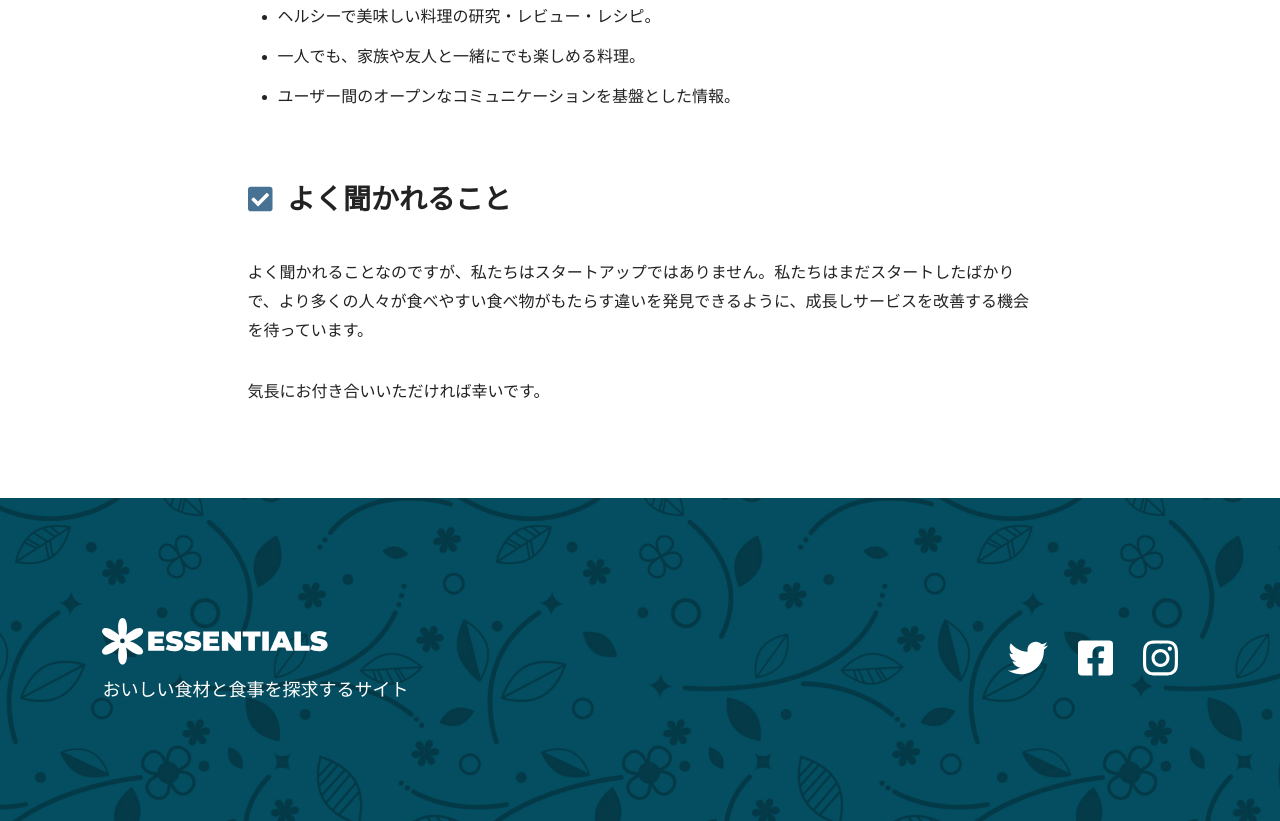
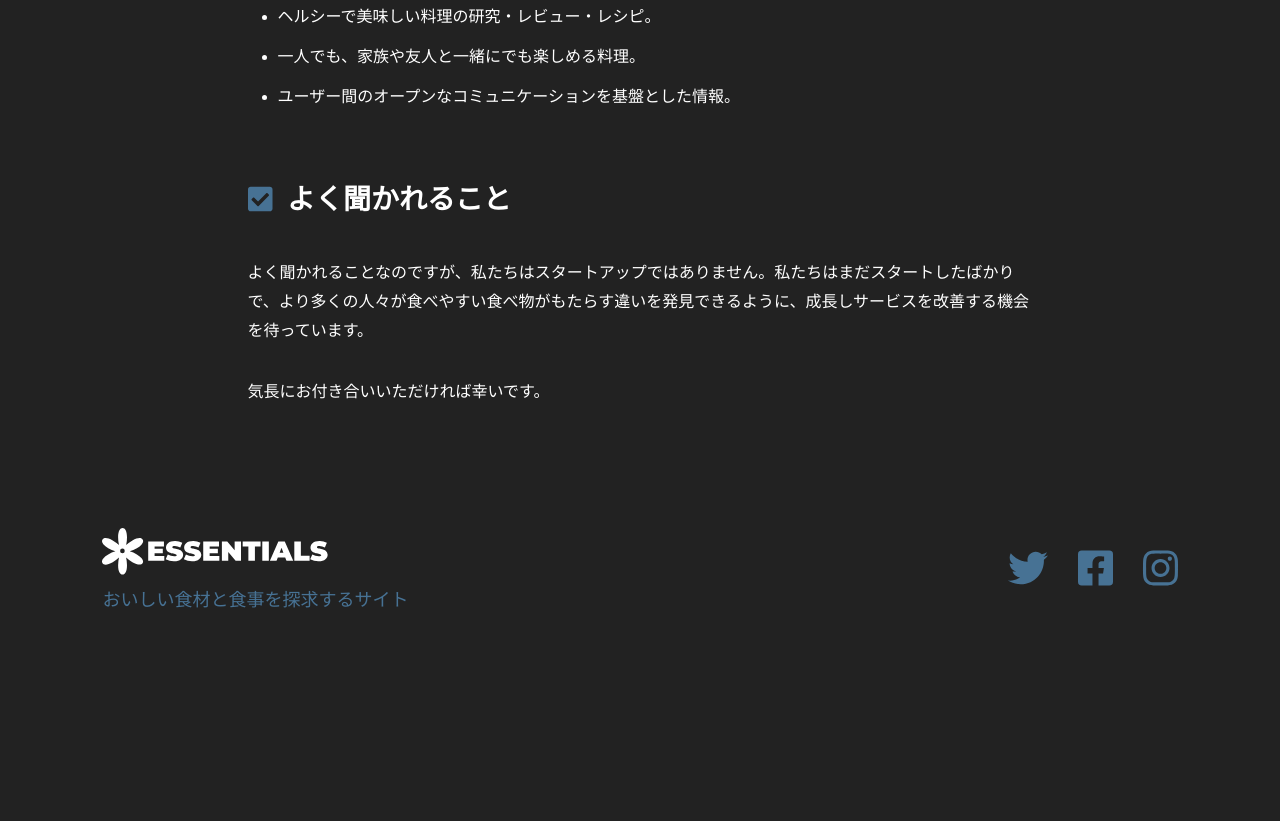
Before and after one commit to bly0099/bly-dental, a Gatsby site: page /about/ in a window 1280 px wide. Shown: the part 1142-1963 px from the top of the page. After the commit the page ends 1783 px from the top, so only its background shows below. Built offline with nearby package versions, Linux system fonts and the light colour scheme; Gatsby itself is replaced by a stand-in of ours.

Commit message:
変更CSS

```diff
--- a/package.json
+++ b/package.json
@@ -23,6 +23,7 @@
     "@fortawesome/free-solid-svg-icons": "^5.13.1",
     "@fortawesome/react-fontawesome": "^0.1.11",
     "gatsby": "^2.22.15",
+    "gatsby-cli": "^2.12.50",
     "gatsby-image": "^2.4.7",
     "gatsby-plugin-feed": "^2.5.5",
     "gatsby-plugin-manifest": "^2.4.12",
--- a/src/components/footer.js
+++ b/src/components/footer.js
@@ -1,6 +1,6 @@
 import React from "react"
-import { graphql, useStaticQuery, Link } from "gatsby"
-import Img from "gatsby-image"
+import { Link } from "gatsby"
+// import Img from "gatsby-image"
 
 import { FontAwesomeIcon } from "@fortawesome/react-fontawesome"
 import {
@@ -10,17 +10,17 @@ import {
 } from "@fortawesome/free-brands-svg-icons"
 
 export default () => {
-  const data = useStaticQuery(graphql`
-    query {
-      pattern: file(relativePath: { eq: "pattern.jpg" }) {
-        childImageSharp {
-          fluid(maxWidth: 1920, quality: 90) {
-            ...GatsbyImageSharpFluid_withWebp
-          }
-        }
-      }
-    }
-  `)
+  // const data = useStaticQuery(graphql`
+  //   query {
+  //     pattern: file(relativePath: { eq: "pattern.jpg" }) {
+  //       childImageSharp {
+  //         fluid(maxWidth: 1920, quality: 90) {
+  //           ...GatsbyImageSharpFluid_withWebp
+  //         }
+  //       }
+  //     }
+  //   }
+  // `)
 
   return (
     <footer className="footer">
@@ -63,13 +63,13 @@ export default () => {
           </li>
         </ul>
       </div>
-      <div className="back">
+      {/* <div className="back">
         <Img
           fluid={data.pattern.childImageSharp.fluid}
           alt=""
           style={{ height: "100%" }}
         />
-      </div>
+      </div> */}
     </footer>
   )
 }
--- a/src/components/header.js
+++ b/src/components/header.js
@@ -31,6 +31,10 @@ export default () => (
             <li>
               <Link to={`/blog/`}>BLOG</Link>
             </li>
+            <li>
+              SEMINAR
+              {/* <Link to={`/blog/`}>BLOG</Link> */}
+            </li>
           </ul>
         </nav>
       </div>
--- a/src/components/layout.css
+++ b/src/components/layout.css
@@ -3,7 +3,8 @@
 /* 基本 */
 body {
 	font-family: sans-serif;
-	color: #222;
+	color: white;
+	background-color: #222;
 }
 
 .container {
@@ -121,7 +122,7 @@ svg {
 	display: flex;
 	flex-direction: column;
 	justify-content: center;
-	text-align: center;
+	/* text-align: center; */
 	color: #fff;
 	text-shadow: 0 0 20px rgba(0,0,0,0.5);
 }
@@ -186,7 +187,7 @@ svg {
 }
 
 /* フード詳細 */
-.detail {
+/* .detail {
 	margin-bottom: 50px;
 }
 
@@ -226,7 +227,7 @@ svg {
 	.detail p:last-of-type {
 		font-size: 14px;
 	}
-}
+} */
 
 
 /* 見出しの装飾 */
@@ -238,7 +239,7 @@ svg {
 .bar::after {
 	display: block;
 	content: '';
-	background-color: #0facde;
+	background-color: #d3c71b;
 	width: 80%;
 	height: 1px;
 	position: absolute;
@@ -303,12 +304,12 @@ svg {
 
 /* フッター */
 .footer {
-	padding-top: 60px;
-	padding-bottom: 60px;
-	color: #fff;
+	padding-top: 30px;
+	padding-bottom: 30px;
+	color: #477294;
     background-image: none;
     background-size: cover;
-    background-color: #477294;
+    background-color: #222;
 }
 
 .footer .container {
@@ -328,8 +329,8 @@ svg {
 
 @media (min-width: 768px) {
 	.footer {
-		padding-top: 120px;
-		padding-bottom: 120px;
+		padding-top: 30px;
+		padding-bottom: 30px;
 	}
 
 	.footer .container {
@@ -355,14 +356,14 @@ svg {
 	position: relative;
 	z-index: 10;
 }
-.footer .back{
+/* .footer .back{
 	position: absolute;
 	top: 0;
 	bottom: 0;
 	left: 0;
 	right: 0;
 	margin: auto;
-}
+} */
 /* SNSメニュー */
 .sns {
 	display: flex;
```
Also changed, not shown: src/pages/index.js (+9 -9 lines), src/images/hero.jpg, src/images/hero01.jpg (added), src/images/hero02.jpg (added), 1 other file.
